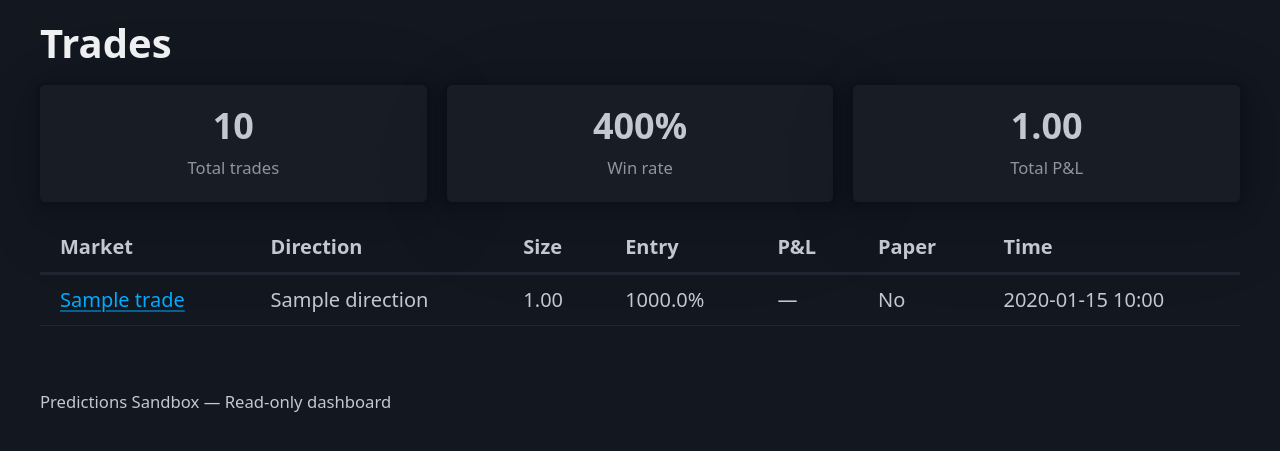
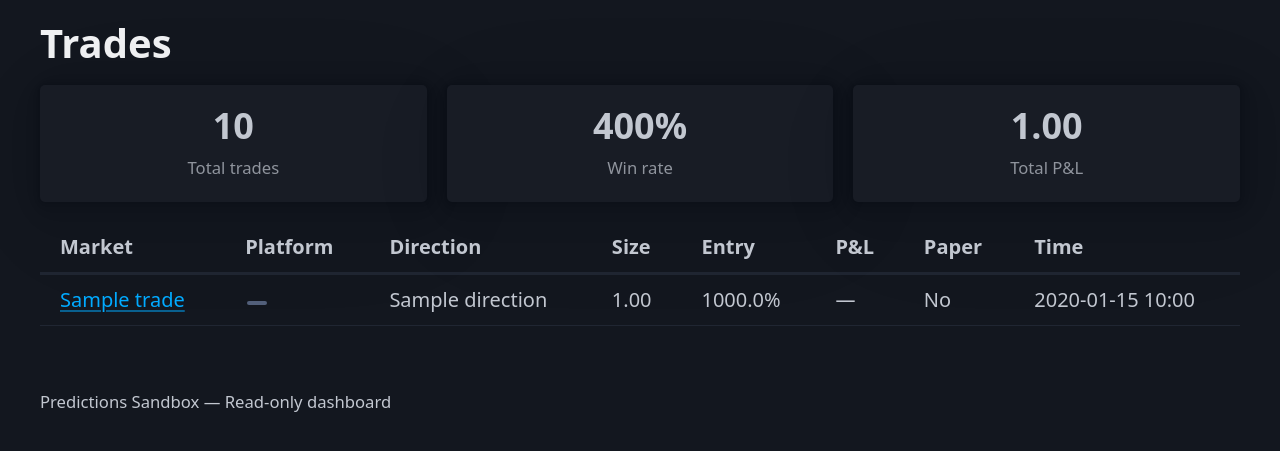
Before and after one commit to LoryGlory/predictions-sandbox, a FastAPI app: template dashboard/templates/trades.html in a window 1280 px wide. Shown: the part 67-518 px from the top of the page. Run offline with FastAPI, Linux system fonts and the light colour scheme; the template is opened without the code that fills it: most values are stand-ins (such as "Sample title", 1, 10 or a date in 2020); some libraries are stand-ins or nearby versions.

Commit message:
feat: show platform column on trades page
Co-Authored-By: Claude Opus 4.6 <noreply@anthropic.com>

```diff
--- a/dashboard/queries.py
+++ b/dashboard/queries.py
@@ -278,7 +278,7 @@ async def get_trades(page: int = 1, per_page: int = 20) -> tuple[list[dict], dic
             total = (await cur.fetchone())["cnt"]
 
         async with db.execute(
-            """SELECT t.*, m.question
+            """SELECT t.*, m.question, m.platform
                FROM trades t
                JOIN markets m ON t.market_id = m.id
                ORDER BY t.timestamp DESC
--- a/dashboard/templates/trades.html
+++ b/dashboard/templates/trades.html
@@ -24,6 +24,7 @@
     <thead>
         <tr>
             <th>Market</th>
+            <th>Platform</th>
             <th>Direction</th>
             <th>Size</th>
             <th>Entry</th>
@@ -36,6 +37,7 @@
         {% for t in trades %}
         <tr>
             <td><a href="/markets/{{ t.market_id }}">{{ t.question[:50] }}{% if t.question|length > 50 %}…{% endif %}</a></td>
+            <td><span class="tag">{{ t.platform }}</span></td>
             <td>{{ t.direction }}</td>
             <td>{{ "%.2f"|format(t.size) }}</td>
             <td>{{ t.entry_price|pct }}</td>
```
